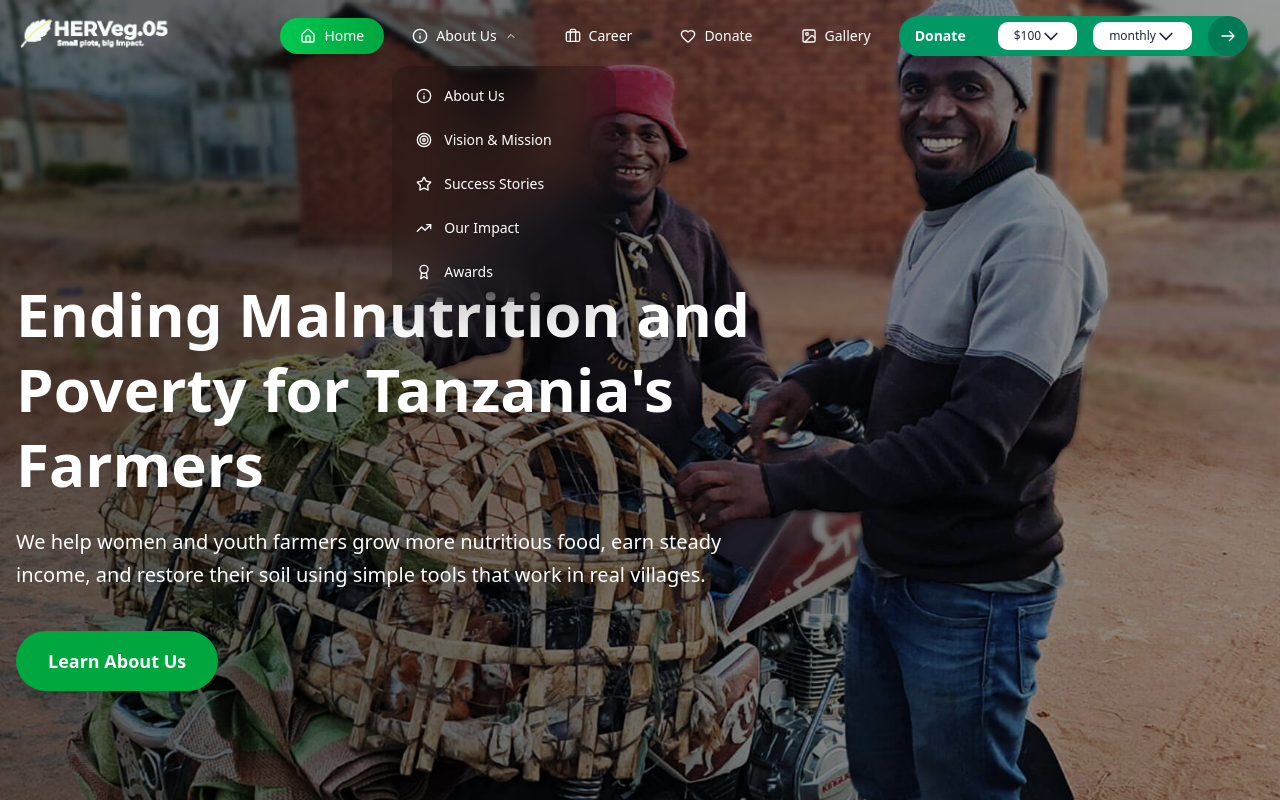
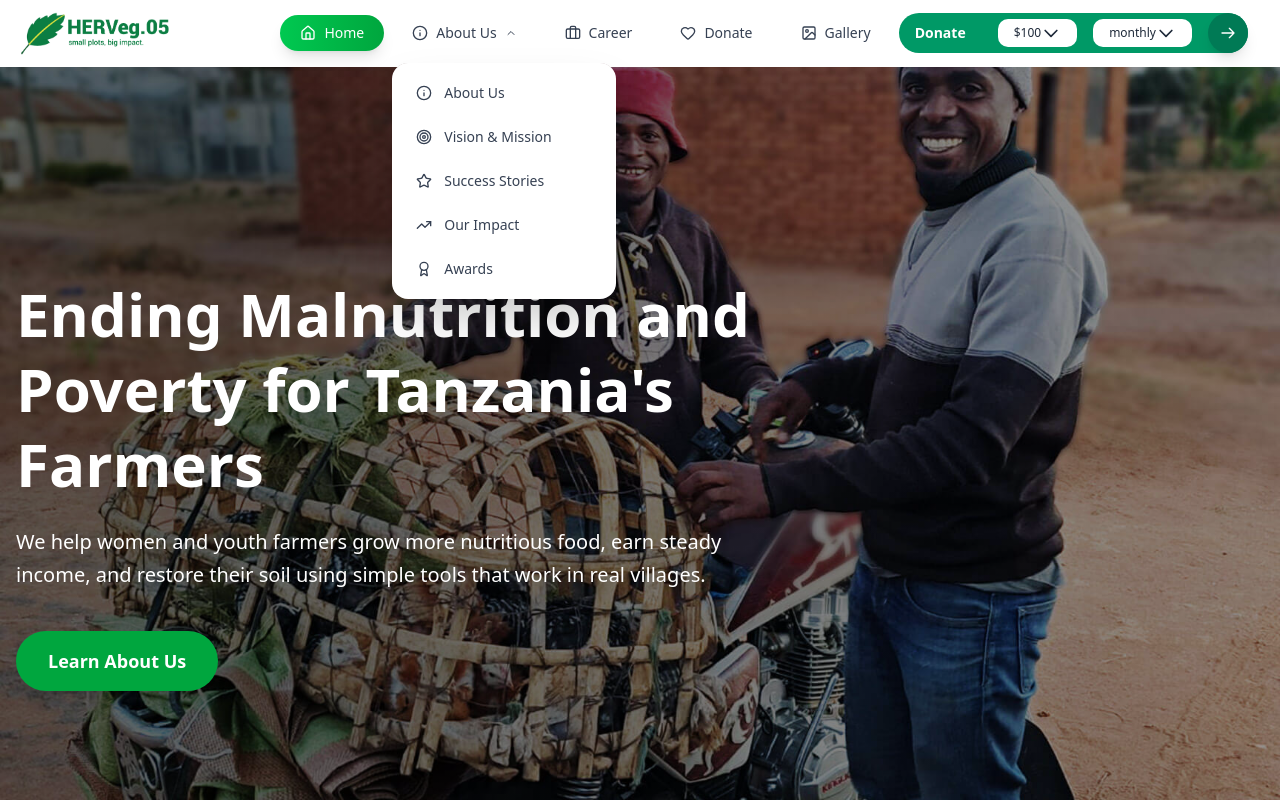
Before and after one commit to Mhando-Z/HervegWeb, a Next.js app: page / in a window 1280 px wide. Both pictures are taken after a click on the button "About Us". Shown: the top 800 px of the page. Built offline with nearby package versions, Linux system fonts and the light colour scheme; a web font is replaced by a local one.

Commit message:
Phase One

```diff
--- a/src/components/NavBar.jsx
+++ b/src/components/NavBar.jsx
@@ -89,8 +89,8 @@ function NavBar() {
         initial={{ y: -10, opacity: 0 }}
         animate={{ y: 0, opacity: 1 }}
         transition={{ type: "spring", stiffness: 100, damping: 20 }}
-        className={`fixed top-0 left-0 w-full z-50 px-4 py-3 ${
-          visible ? "md:bg-white/80 md:backdrop-blur-xl" : ""
+        className={`fixed top-0 left-0 w-full z-50 px-4 py-3  ${
+          visible ? "md:bg-white/80 md:backdrop-blur-xl" : "md:bg-white"
         }`}
       >
         <div className="xl:container mx-auto">
@@ -110,7 +110,7 @@ function NavBar() {
                     ["/", "/career", "/donate", "/aboutus/whoweare"].includes(
                       pathname
                     )
-                      ? logo1
+                      ? logo
                       : logo
                   }
                   alt="Historical association of Tanzania Logo"
@@ -180,7 +180,7 @@ function NavBar() {
                                           "/donate",
                                           "/aboutus/whoweare",
                                         ].includes(pathname)
-                                          ? "text-white"
+                                          ? "text-gray-700"
                                           : ""
                                       }`
                                 }`
@@ -214,7 +214,7 @@ function NavBar() {
                                       "/donate",
                                       "/aboutus/whoweare",
                                     ].includes(pathname)
-                                      ? "bg-black/20"
+                                      ? "bg-white"
                                       : "bg-white"
                                   }`
                             } rounded-2xl shadow-2xl overflow-hidden backdrop-blur-xl`}
@@ -243,7 +243,7 @@ function NavBar() {
                                                     "/donate",
                                                     "/aboutus/whoweare",
                                                   ].includes(pathname)
-                                                    ? "text-white hover:bg-green-700/50"
+                                                    ? "text-gray-700 hover:bg-green-700/50"
                                                     : "text-gray-700 hover:bg-green-50"
                                                 }`
                                           } `
@@ -311,7 +311,7 @@ function NavBar() {
                                         "/aboutus/whoweare",
                                         "/aboutus/ourimpact",
                                       ].includes(pathname)
-                                        ? "text-white"
+                                        ? "text-gray-700"
                                         : ""
                                     }`
                               }`
```
